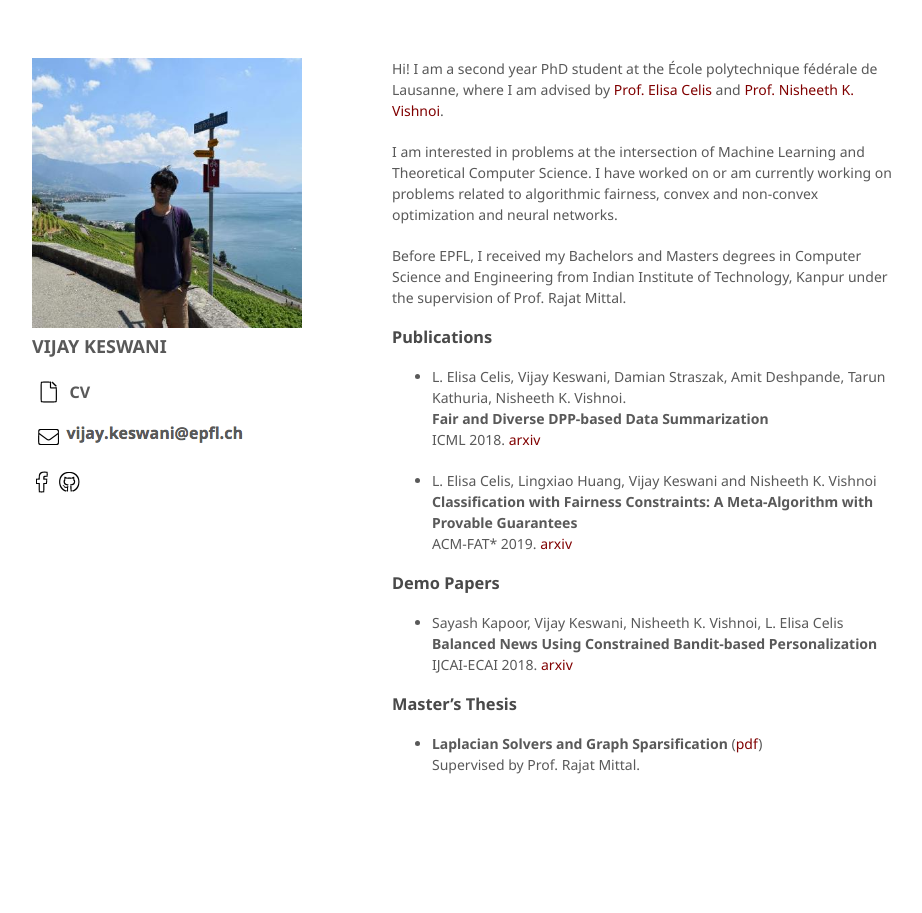
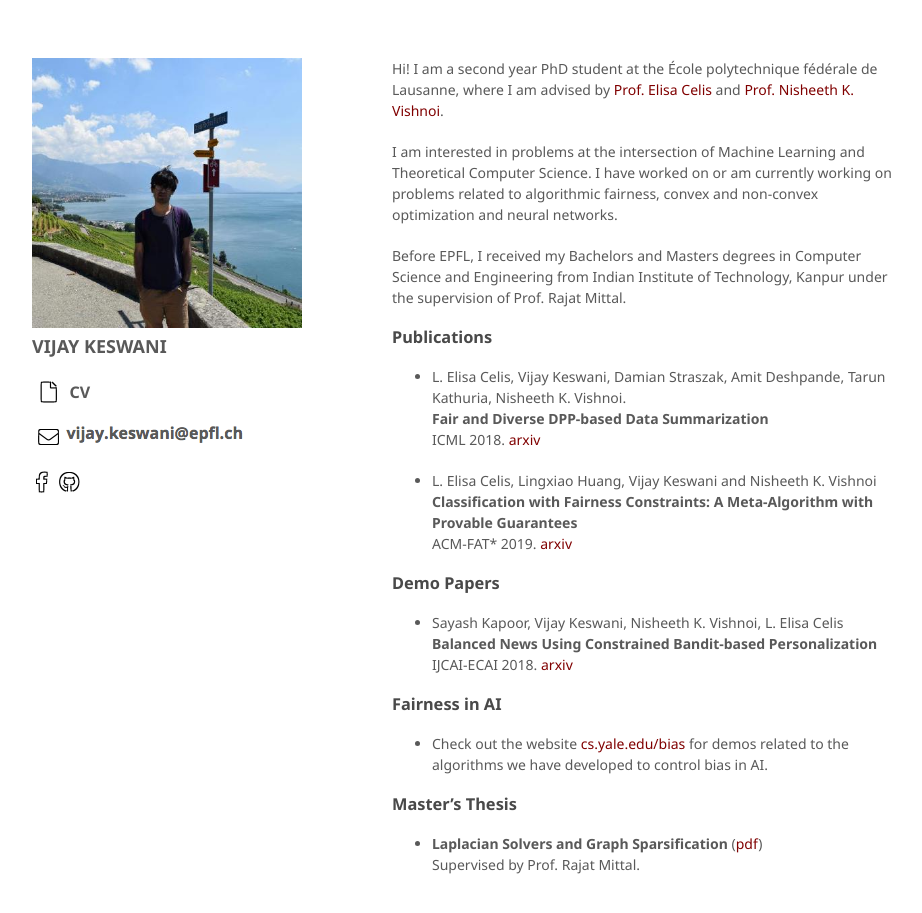
Before and after one commit to vijaykeswani/vijaykeswani.github.io, a Jekyll site: the page built from index.md, in a window 1280 px wide and 945 px high. Shown: the top 913 px of the window, without its empty margins (178-1100 px from the left). Built offline with Jekyll 4.4.1, drawn with Linux system fonts in a browser that asks for light colours; nearby versions of some CDN libraries; a script that is not in the unit is left out.

Commit message:
Added bias website

```diff
--- a/index.md
+++ b/index.md
@@ -26,6 +26,10 @@ Before EPFL, I received my Bachelors and Masters degrees in Computer Science and
     <b>Balanced News Using Constrained Bandit-based Personalization</b>\\
     IJCAI-ECAI 2018. [arxiv](https://arxiv.org/abs/1806.09202)
 
+### Fairness in AI
+
+*   Check out the website [cs.yale.edu/bias](http://cs.yale.edu/bias) for demos related to the algorithms we have developed to control bias in AI.
+
 ### Master's Thesis
 
 *  <b>Laplacian Solvers and Graph Sparsification</b> ([pdf](thesis.pdf))\\
```
